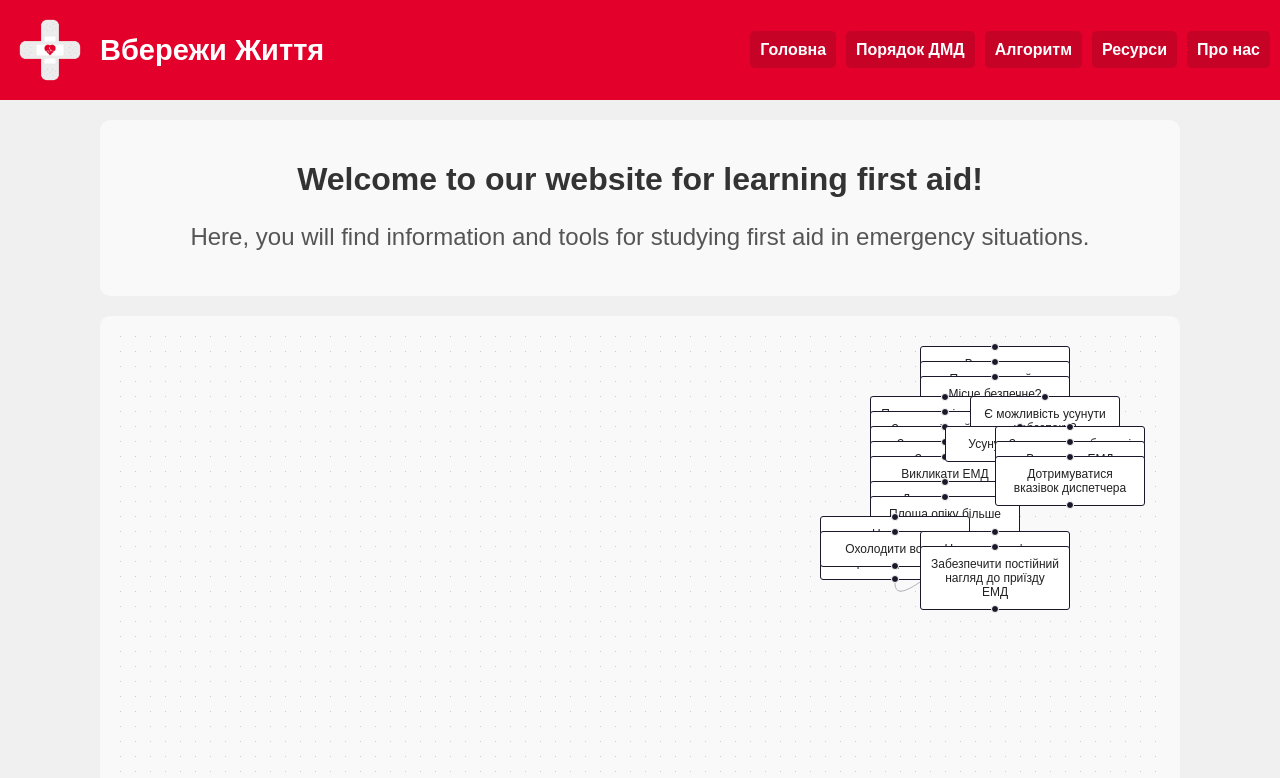
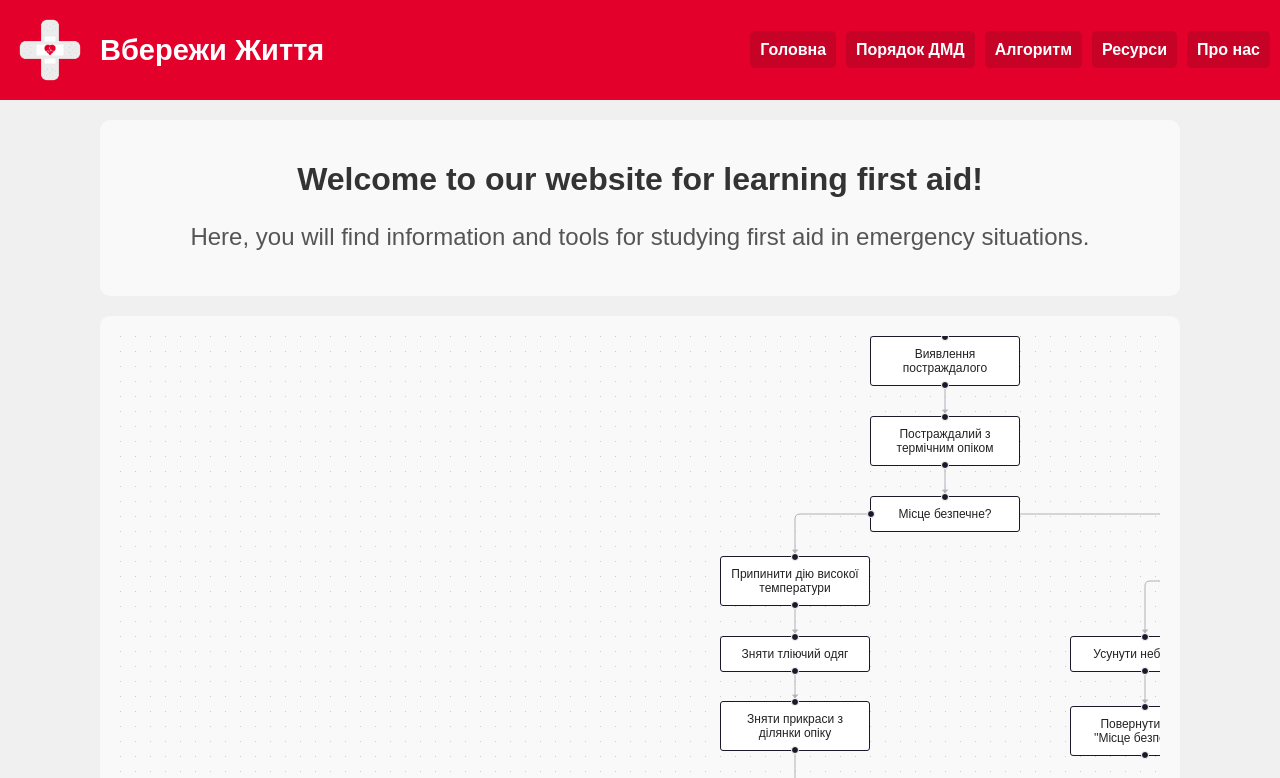
Before and after one commit to DanaBoo/First_aid_backup-forked-, a React (Create React App) app: page /algorithm in a window 1280 px wide. Shown: the top 778 px of the page. Built offline with nearby package versions, Linux system fonts and the light colour scheme.

Commit message:
Update 3 files

```diff
--- a/src/AlgorithmChart.js
+++ b/src/AlgorithmChart.js
@@ -1,6 +1,12 @@
 import React from "react";
 import "./HomePage.css"; // Підключення стилів сторінки
-import ReactFlow, { Background, Controls, MiniMap } from "react-flow-renderer";
+import ReactFlow, {
+  Background,
+  Controls,
+  MiniMap,
+  Position,
+  MarkerType,
+} from "react-flow-renderer";
 
 // Початкові дані для вузлів
 const initialNodes = [
@@ -8,152 +14,324 @@ const initialNodes = [
     id: "1",
     type: "default",
     data: { label: "Виявлення постраждалого" },
-    position: { x: 800, y: 10 },
+    position: { x: 750, y: 0 },
   },
   {
     id: "2",
     type: "default",
     data: { label: "Постраждалий з термічним опіком" },
-    position: { x: 800, y: 25 },
+    position: { x: 750, y: 80 },
   },
   {
     id: "3",
     type: "default",
     data: { label: "Місце безпечне?" },
-    position: { x: 800, y: 40 },
+    position: { x: 750, y: 160 },
+    sourcePosition: Position.Left,
+    targetPosition: Position.Top,
   },
   {
     id: "4",
     type: "default",
     data: { label: "Припинити дію високої температури" },
-    position: { x: 750, y: 60 },
+    position: { x: 600, y: 220 },
   },
   {
     id: "5",
     type: "default",
     data: { label: "Зняти тліючий одяг" },
-    position: { x: 750, y: 75 },
+    position: { x: 600, y: 300 },
   },
   {
     id: "6",
     type: "default",
     data: { label: "Зняти прикраси з ділянки опіку" },
-    position: { x: 750, y: 90 },
+    position: { x: 600, y: 365 },
   },
   {
     id: "7",
     type: "default",
     data: { label: "Заспокоїти постраждалого, пояснити свої дії" },
-    position: { x: 750, y: 105 },
+    position: { x: 600, y: 450 },
   },
   {
     id: "8",
     type: "default",
     data: { label: "Викликати ЕМД" },
-    position: { x: 750, y: 120 },
+    position: { x: 600, y: 550 },
   },
   {
     id: "9",
     type: "default",
     data: { label: "Дотримуватися вказівок диспетчера" },
-    position: { x: 750, y: 145 },
+    position: { x: 600, y: 620 },
   },
   {
     id: "10",
     type: "default",
     data: { label: "Площа опіку більше 20%?" },
-    position: { x: 750, y: 160 },
+    position: { x: 600, y: 700 },
+    sourcePosition: Position.Left,
+    targetPosition: Position.Top,
   },
   {
     id: "11",
     type: "default",
     data: { label: "Накрити постраждалого термопокривалом" },
-    position: { x: 700, y: 180 },
+    position: { x: 450, y: 800 },
   },
   {
     id: "12",
     type: "default",
     data: { label: "Охолодити водою" },
-    position: { x: 700, y: 195 },
+    position: { x: 750, y: 780 },
   },
   {
     id: "13",
     type: "default",
     data: { label: "Накласти пов'язку" },
-    position: { x: 800, y: 195 },
+    position: { x: 750, y: 850 },
   },
   {
     id: "14",
     type: "default",
     data: { label: "Забезпечити постійний нагляд до приїзду ЕМД" },
-    position: { x: 800, y: 210 },
+    position: { x: 600, y: 950 },
   },
   {
     id: "15",
     type: "default",
     data: { label: "Є можливість усунути небезпеку?" },
-    position: { x: 850, y: 60 },
+    position: { x: 1100, y: 220 },
+    sourcePosition: Position.Right,
+    targetPosition: Position.Top,
   },
   {
     id: "16",
     type: "default",
     data: { label: "Усунути небезпеку" },
-    position: { x: 825, y: 90 },
+    position: { x: 950, y: 300 },
   },
   {
     id: "17",
     type: "default",
     data: { label: "Залишатися у безпеці" },
-    position: { x: 875, y: 90 },
+    position: { x: 1250, y: 300 },
   },
   {
     id: "18",
     type: "default",
     data: { label: "Викликати ЕМД" },
-    position: { x: 875, y: 105 },
+    position: { x: 1250, y: 370 },
   },
   {
     id: "19",
     type: "default",
     data: { label: "Дотримуватися вказівок диспетчера" },
-    position: { x: 875, y: 120 },
+    position: { x: 1250, y: 440 },
+  },
+  {
+    id: "20",
+    type: "default",
+    data: { label: "Повернутися до ''Місце безпечне?''" },
+    position: { x: 950, y: 370 },
   },
 ];
 
 // Початкові дані для з'єднань між вузлами
 const initialEdges = [
-  { id: "e1-2", source: "1", target: "2" },
-  { id: "e2-3", source: "2", target: "3" },
-  { id: "e3-4", source: "3", target: "4" },
-  { id: "e4-5", source: "4", target: "5" },
-  { id: "e5-6", source: "5", target: "6" },
-  { id: "e6-7", source: "6", target: "7" },
-  { id: "e7-8", source: "7", target: "8" },
-  { id: "e8-9", source: "8", target: "9" },
-  { id: "e9-10", source: "9", target: "10" },
-  { id: "e10-11", source: "10", target: "11" },
-  { id: "e11-14", source: "11", target: "14" },
-  { id: "e10-12", source: "10", target: "12" },
-  { id: "e12-13", source: "12", target: "13" },
-  { id: "e13-14", source: "13", target: "14" },
-  { id: "e10-12", source: "10", target: "12" },
-  { id: "e12-13", source: "12", target: "13" },
+  {
+    id: "e1-2",
+    source: "1",
+    target: "2",
+    type: "smoothstep",
+    markerEnd: {
+      type: MarkerType.ArrowClosed,
+    },
+  },
+  {
+    id: "e2-3",
+    source: "2",
+    target: "3",
+    type: "smoothstep",
+    markerEnd: {
+      type: MarkerType.ArrowClosed,
+    },
+  },
+  {
+    id: "e3-4",
+    source: "3",
+    target: "4",
+    type: "smoothstep",
+    markerEnd: {
+      type: MarkerType.ArrowClosed,
+    },
+  },
+  {
+    id: "e4-5",
+    source: "4",
+    target: "5",
+    type: "smoothstep",
+    markerEnd: {
+      type: MarkerType.ArrowClosed,
+    },
+  },
+  {
+    id: "e5-6",
+    source: "5",
+    target: "6",
+    type: "smoothstep",
+    markerEnd: {
+      type: MarkerType.ArrowClosed,
+    },
+  },
+  {
+    id: "e6-7",
+    source: "6",
+    target: "7",
+    type: "smoothstep",
+    markerEnd: {
+      type: MarkerType.ArrowClosed,
+    },
+  },
+  {
+    id: "e7-8",
+    source: "7",
+    target: "8",
+    type: "smoothstep",
+    markerEnd: {
+      type: MarkerType.ArrowClosed,
+    },
+  },
+  {
+    id: "e8-9",
+    source: "8",
+    target: "9",
+    type: "smoothstep",
+    markerEnd: {
+      type: MarkerType.ArrowClosed,
+    },
+  },
+  {
+    id: "e9-10",
+    source: "9",
+    target: "10",
+    type: "smoothstep",
+    markerEnd: {
+      type: MarkerType.ArrowClosed,
+    },
+  },
+  {
+    id: "e10-11",
+    source: "10",
+    target: "11",
+    type: "smoothstep",
+    markerEnd: {
+      type: MarkerType.ArrowClosed,
+    },
+  },
+  {
+    id: "e11-14",
+    source: "11",
+    target: "14",
+    type: "smoothstep",
+    markerEnd: {
+      type: MarkerType.ArrowClosed,
+    },
+  },
+  {
+    id: "e10-12",
+    source: "10",
+    target: "12",
+    type: "smoothstep",
+    markerEnd: {
+      type: MarkerType.ArrowClosed,
+    },
+  },
+  {
+    id: "e12-13",
+    source: "12",
+    target: "13",
+    type: "smoothstep",
+    markerEnd: {
+      type: MarkerType.ArrowClosed,
+    },
+  },
+  {
+    id: "e13-14",
+    source: "13",
+    target: "14",
+    type: "smoothstep",
+    markerEnd: {
+      type: MarkerType.ArrowClosed,
+    },
+  },
+  {
+    id: "e3-15",
+    source: "3",
+    target: "15",
+    type: "smoothstep",
+    markerEnd: {
+      type: MarkerType.ArrowClosed,
+    },
+  },
+  {
+    id: "e15-16",
+    source: "15",
+    target: "16",
+    type: "smoothstep",
+    markerEnd: {
+      type: MarkerType.ArrowClosed,
+    },
+  },
+  {
+    id: "e16-20",
+    source: "16",
+    target: "20",
+    type: "smoothstep",
+    markerEnd: {
+      type: MarkerType.ArrowClosed,
+    },
+  },
+  {
+    id: "e15-17",
+    source: "15",
+    target: "17",
+    type: "smoothstep",
+    markerEnd: {
+      type: MarkerType.ArrowClosed,
+    },
+  },
+  {
+    id: "e17-18",
+    source: "17",
+    target: "18",
+    type: "smoothstep",
+    markerEnd: {
+      type: MarkerType.ArrowClosed,
+    },
+  },
+  {
+    id: "e18-19",
+    source: "18",
+    target: "19",
+    type: "smoothstep",
+    markerEnd: {
+      type: MarkerType.ArrowClosed,
+    },
+  },
 ];
 
 const AlgorithmChart = () => {
-  // Використання React Hooks для стану вузлів та з'єднань
-  /*console.log("load element");
-  const [nodes] = React.useState(initialNodes);
-  const [edges] = React.useState(initialEdges);
-
-  console.log("load element");*/
-
-  try {
   return (
     // Контейнер для ReactFlow компоненту
     <div style={{ height: "900px", width: "100%", margin: "0 auto" }}>
       {/* ReactFlow компонент */}
-        <ReactFlow nodes={initialNodes} edges={initialEdges}>
+      <ReactFlow
+        nodes={initialNodes}
+        edges={initialEdges}
+        //onEdgeClick={}
+      >
         {/* Додаткові елементи для ReactFlow: Background, Controls, MiniMap */}
         <Background />
         <Controls />
@@ -161,9 +339,6 @@ const AlgorithmChart = () => {
       </ReactFlow>
     </div>
   );
-  } catch (error) {
-    console.error("Error in AlgorithmChart:", error);
-  }
 };
 
 export default AlgorithmChart;
--- a/src/LecturePage.js
+++ b/src/LecturePage.js
@@ -40,7 +40,7 @@ function LecturePage() {
         animate={{ opacity: 1, y: 0 }}
         transition={{ duration: 1 }}
       >
-        <p style={{ textAlign: "left", fontSize: "14px" }}>
+        <p style={{ textAlign: "end", fontSize: "14px" }}>
           <b>
             ЗАТВЕРДЖЕНО
             <br /> Наказ Міністерства
```
Also changed, not shown: src/AlgorithmPage.js (+0 -16 lines). Lines whose indentation alone changed are shown as unchanged.
